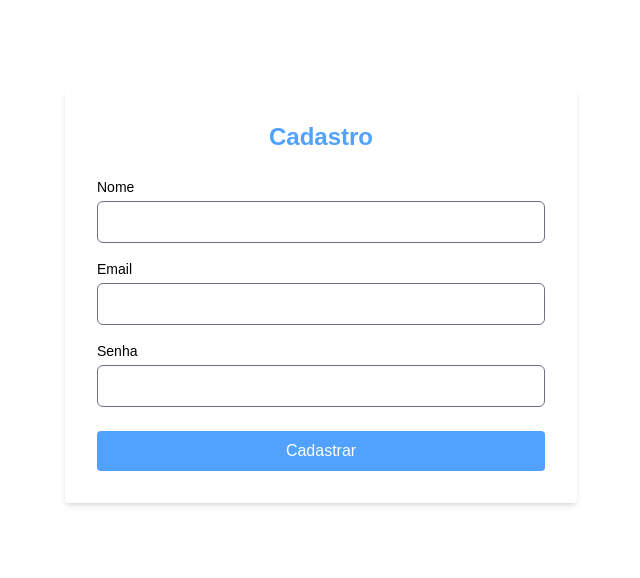
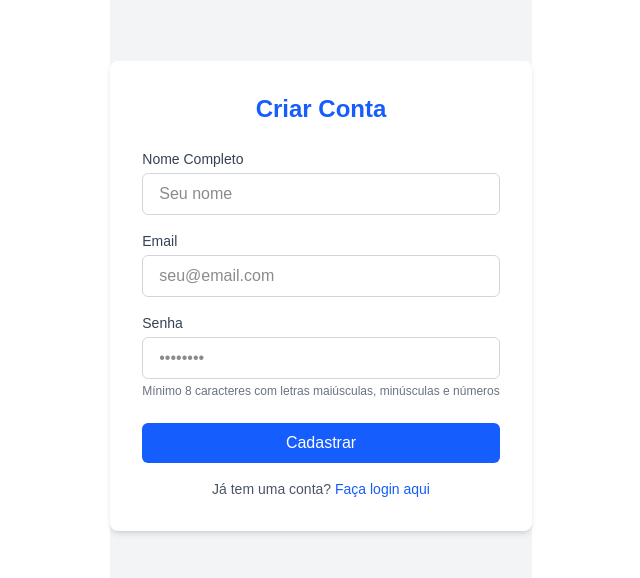
Before and after one commit to guissx/FrontUsers, a Next.js app: page / in a window 1280 px wide. Shown: the part 104-682 px from the top of the page, without its empty margins (319-959 px from the left). Built offline with nearby package versions, Linux system fonts and the light colour scheme.

Commit message:
fix bugs

```diff
--- a/src/app/components/CadastroForms.tsx
+++ b/src/app/components/CadastroForms.tsx
@@ -10,32 +10,36 @@ export default function CadastroForm() {
   const [password, setPassword] = useState('');
   const [mensagem, setMensagem] = useState('');
   const [erro, setErro] = useState('');
+  const [isLoading, setIsLoading] = useState(false);
   const router = useRouter();
 
   const validateEmail = (email: string) => {
-    return email.includes('@');
+    return /^[^\s@]+@[^\s@]+\.[^\s@]+$/.test(email);
   };
 
   const validatePassword = (password: string) => {
     const hasUpper = /[A-Z]/.test(password);
     const hasLower = /[a-z]/.test(password);
+    const hasNumber = /[0-9]/.test(password);
     const hasLength = password.length >= 8;
-    return hasUpper && hasLower && hasLength;
+    return hasUpper && hasLower && hasNumber && hasLength;
   };
 
   const handleSubmit = async (e: React.FormEvent) => {
     e.preventDefault();
     setErro('');
     setMensagem('');
+    setIsLoading(true);
 
-    // Validações
     if (!validateEmail(email)) {
-      setErro('Email inválido. Deve conter "@"');
+      setErro('Por favor, insira um email válido (exemplo@dominio.com)');
+      setIsLoading(false);
       return;
     }
 
     if (!validatePassword(password)) {
-      setErro('A senha deve conter pelo menos 8 caracteres, uma letra maiúscula e uma minúscula.');
+      setErro('A senha deve conter pelo menos 8 caracteres, incluindo uma letra maiúscula, uma minúscula e um número.');
+      setIsLoading(false);
       return;
     }
 
@@ -47,73 +51,122 @@ export default function CadastroForm() {
       });
 
       if (response.status === 201 || response.status === 200) {
-        setMensagem('Cadastro realizado com sucesso!');
-        setName('');
-        setEmail('');
-        setPassword('');
-        alert("Cadastro realizado com sucesso!");
+        setMensagem('Cadastro realizado com sucesso! Redirecionando para login...');
+        setTimeout(() => {
           router.push("/login");
+        }, 2000);
       }
-
     } catch (error: any) {
-      if (error.response && error.response.data?.message) {
+      if (error.response) {
+        if (error.response.status === 409) {
+          setErro('Este email já está cadastrado.');
+        } else if (error.response.data?.message) {
           setErro(error.response.data.message);
         } else {
-        setErro("Erro ao cadastrar. Verifique os dados e tente novamente.");
+          setErro("Ocorreu um erro no servidor. Tente novamente mais tarde.");
+        }
+      } else {
+        setErro("Erro de conexão. Verifique sua internet e tente novamente.");
       }
       console.error("Erro no cadastro:", error);
+    } finally {
+      setIsLoading(false);
     }
   };
 
+  const navigateToLogin = () => {
+    router.push('/login');
+  };
+
   return (
-    <form onSubmit={handleSubmit} className="bg-white p-8 rounded shadow-md w-full max-w-lg">
-      <h2 className="text-2xl font-bold mb-6 text-center text-blue-400">Cadastro</h2>
+    <div className="flex items-center justify-center min-h-screen bg-gray-100">
+      <form onSubmit={handleSubmit} className="bg-white p-8 rounded-lg shadow-md w-full max-w-md">
+        <h2 className="text-2xl font-bold mb-6 text-center text-blue-600">Criar Conta</h2>
 
-      {mensagem && <p className="text-green-600 text-sm mb-4">{mensagem}</p>}
-      {erro && <p className="text-red-500 text-sm mb-4">{erro}</p>}
+        {mensagem && (
+          <div className="mb-4 p-3 bg-green-100 text-green-700 rounded-md text-sm">
+            {mensagem}
+          </div>
+        )}
+
+        {erro && (
+          <div className="mb-4 p-3 bg-red-100 text-red-700 rounded-md text-sm">
+            {erro}
+          </div>
+        )}
 
         <div className="mb-4">
-        <label htmlFor="nome" className="block text-sm font-medium text-black">Nome</label>
+          <label htmlFor="nome" className="block text-sm font-medium text-gray-700 mb-1">
+            Nome Completo
+          </label>
           <input
             type="text"
             id="nome"
             value={name}
             onChange={e => setName(e.target.value)}
-          className="mt-1 p-2 w-full border rounded-md text-gray-500"
+            className="w-full px-4 py-2 border border-gray-300 rounded-md focus:ring-2 focus:ring-blue-500 focus:border-blue-500 transition"
             required
+            placeholder="Seu nome"
           />
         </div>
 
         <div className="mb-4">
-        <label htmlFor="email" className="block text-sm font-medium text-black">Email</label>
+          <label htmlFor="email" className="block text-sm font-medium text-gray-700 mb-1">
+            Email
+          </label>
           <input
             type="email"
             id="email"
             value={email}
             onChange={e => setEmail(e.target.value)}
-          className="mt-1 p-2 w-full border rounded-md text-gray-500"
+            className="w-full px-4 py-2 border border-gray-300 rounded-md focus:ring-2 focus:ring-blue-500 focus:border-blue-500 transition"
             required
+            placeholder="seu@email.com"
           />
         </div>
 
         <div className="mb-6">
-        <label htmlFor="senha" className="block text-sm font-medium text-black">Senha</label>
+          <label htmlFor="senha" className="block text-sm font-medium text-gray-700 mb-1">
+            Senha
+          </label>
           <input
             type="password"
             id="senha"
             value={password}
             onChange={e => setPassword(e.target.value)}
-          className="mt-1 p-2 w-full border rounded-md text-gray-500"
+            className="w-full px-4 py-2 border border-gray-300 rounded-md focus:ring-2 focus:ring-blue-500 focus:border-blue-500 transition"
             required
+            placeholder="••••••••"
           />
+          <p className="text-xs text-gray-500 mt-1">
+            Mínimo 8 caracteres com letras maiúsculas, minúsculas e números
+          </p>
         </div>
 
         <button
           type="submit"
-        className="w-full bg-blue-400 text-white p-2 rounded hover:bg-blue-800 transition"
+          disabled={isLoading}
+          className={`w-full py-2 px-4 rounded-md text-white font-medium mb-4 ${
+            isLoading
+              ? 'bg-blue-400 cursor-not-allowed'
+              : 'bg-blue-600 hover:bg-blue-700 transition-colors'
+          }`}
         >
-        Cadastrar
+          {isLoading ? 'Cadastrando...' : 'Cadastrar'}
         </button>
+
+        <div className="text-center text-sm text-gray-600">
+          <p>Já tem uma conta?{' '}
+            <button
+              type="button"
+              onClick={navigateToLogin}
+              className="text-blue-600 hover:text-blue-800 font-medium focus:outline-none"
+            >
+              Faça login aqui
+            </button>
+          </p>
+        </div>
       </form>
+    </div>
   );
 }
--- a/src/app/components/LoginForms.tsx
+++ b/src/app/components/LoginForms.tsx
@@ -7,13 +7,14 @@ import { useRouter } from 'next/navigation';
 export default function LoginForms() {
   const [email, setEmail] = useState('');
   const [password, setPassword] = useState('');
-  const [token, setToken] = useState<string | null>(null);
   const [erro, setErro] = useState('');
+  const [isLoading, setIsLoading] = useState(false);
   const router = useRouter();
 
   const handleSubmit = async (e: React.FormEvent) => {
     e.preventDefault();
     setErro('');
+    setIsLoading(true);
 
     try {
       const response = await axios.post('https://mongo-api-model-guissxs-projects.vercel.app/auth/login', {
@@ -21,56 +22,95 @@ export default function LoginForms() {
         password
       });
 
-       if(response.status === 201 || response.status === 200) {
-        router.push("/RegistroDeTreinos");
+      if (response.status === 200 || response.status === 201) {
+        // Armazena o token no localStorage
+        if (response.data.token) {
+          localStorage.setItem('token', response.data.token);
+        }
+
+        router.push('/RegistroDeTreinos');
       }
     } catch (error: any) {
-      if (error.response && error.response.data?.message) {
-        setErro(error.response.data.message);
+      if (error.response) {
+        if (error.response.status === 401) {
+          setErro('Credenciais inválidas');
+        } else if (error.response.data?.message) {
+          setErro(error.response.data.message);
+        } else {
+          setErro('Erro no servidor. Tente novamente mais tarde.');
+        }
       } else {
-        setErro("Erro ao cadastrar. Verifique os dados e tente novamente.");
+        setErro('Erro de conexão. Verifique sua internet.');
       }
-      console.error("Erro no cadastro:", error);
+      console.error("Erro no login:", error);
+    } finally {
+      setIsLoading(false);
     }
   };
 
   return (
-
-      <form onSubmit={handleSubmit} className="bg-white p-8 rounded shadow-md w-full max-w-lg">
+    <div className="flex items-center justify-center min-h-screen bg-gray-100">
+      <form onSubmit={handleSubmit} className="bg-white p-8 rounded-lg shadow-md w-full max-w-md">
         <h2 className="text-2xl font-bold mb-6 text-center text-blue-600">Login</h2>
 
-        {erro && <p className="text-red-500 text-sm mb-4">{erro}</p>}
+        {erro && (
+          <div className="mb-4 p-3 bg-red-100 text-red-700 rounded-md text-sm">
+            {erro}
+          </div>
+        )}
 
         <div className="mb-4">
-          <label htmlFor="email" className="block text-sm font-medium text-black">Email</label>
+          <label htmlFor="email" className="block text-sm font-medium text-gray-700 mb-1">
+            Email
+          </label>
           <input
             type="email"
             id="email"
             value={email}
-            onChange={e => setEmail(e.target.value)}
-            className="mt-1 p-2 w-full border rounded-md text-gray-700"
+            onChange={(e) => setEmail(e.target.value)}
+            className="w-full px-4 py-2 border border-gray-300 rounded-md focus:ring-2 focus:ring-blue-500 focus:border-blue-500 transition"
             required
+            placeholder="seu@email.com"
           />
         </div>
 
         <div className="mb-6">
-          <label htmlFor="senha" className="block text-sm font-medium text-black">Senha</label>
+          <label htmlFor="senha" className="block text-sm font-medium text-gray-700 mb-1">
+            Senha
+          </label>
           <input
             type="password"
             id="senha"
             value={password}
-            onChange={e => setPassword(e.target.value)}
-            className="mt-1 p-2 w-full border rounded-md text-gray-700"
+            onChange={(e) => setPassword(e.target.value)}
+            className="w-full px-4 py-2 border border-gray-300 rounded-md focus:ring-2 focus:ring-blue-500 focus:border-blue-500 transition"
             required
+            placeholder="••••••••"
           />
         </div>
 
         <button
           type="submit"
-          className="w-full bg-blue-400 text-white p-2 rounded hover:bg-blue-800 transition"
+          disabled={isLoading}
+          className={`w-full py-2 px-4 rounded-md text-white font-medium ${
+            isLoading
+              ? 'bg-blue-400 cursor-not-allowed'
+              : 'bg-blue-600 hover:bg-blue-700 transition-colors'
+          }`}
         >
-          Entrar
+          {isLoading ? (
+            <span className="flex items-center justify-center">
+              <svg className="animate-spin -ml-1 mr-2 h-4 w-4 text-white" xmlns="http://www.w3.org/2000/svg" fill="none" viewBox="0 0 24 24">
+                <circle className="opacity-25" cx="12" cy="12" r="10" stroke="currentColor" strokeWidth="4"></circle>
+                <path className="opacity-75" fill="currentColor" d="M4 12a8 8 0 018-8V0C5.373 0 0 5.373 0 12h4zm2 5.291A7.962 7.962 0 014 12H0c0 3.042 1.135 5.824 3 7.938l3-2.647z"></path>
+              </svg>
+              Carregando...
+            </span>
+          ) : (
+            'Entrar'
+          )}
         </button>
       </form>
+    </div>
   );
 }
```
Lines whose indentation alone changed are shown as unchanged.
